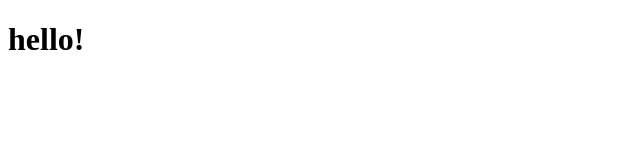
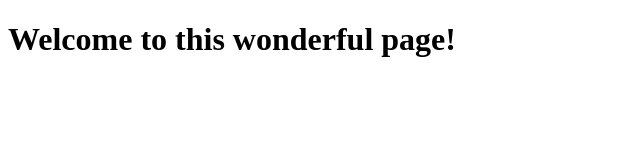
Before and after one commit to tryasko/tryasko.github.io, a plain HTML site: page index.html in a window 1280 px wide. Shown: the whole page, without its empty margins (0-640 px from the left). Drawn offline with Linux system fonts and the light colour scheme.

Commit message:
Summary
Description

```diff
--- a/index.html
+++ b/index.html
@@ -2,11 +2,13 @@
 <html><head>
 
   <meta charset="utf-8">
-  <title>hello!</title>
+
+  <title>Welcome to this wonderful page!</title>
+
   <link rel="icon" type="image/png" href="./plant.png">
 
 </head><body>
 
-  <h1>hello!</h1>
+  <h1>Welcome to this wonderful page!</h1>
 
 </body></html>
```
